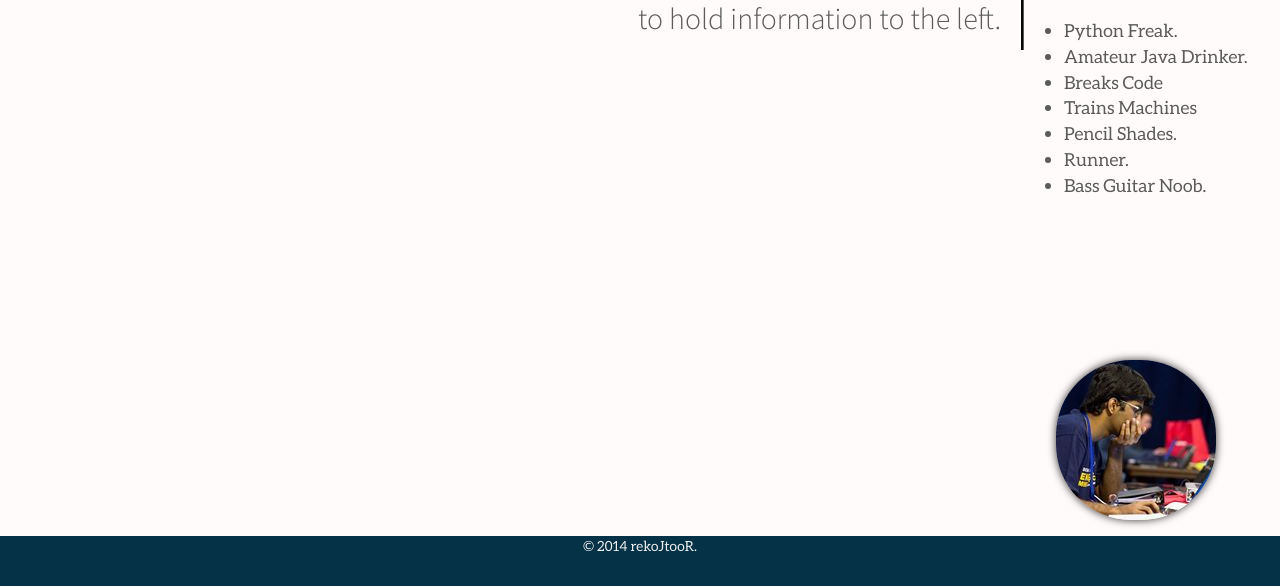
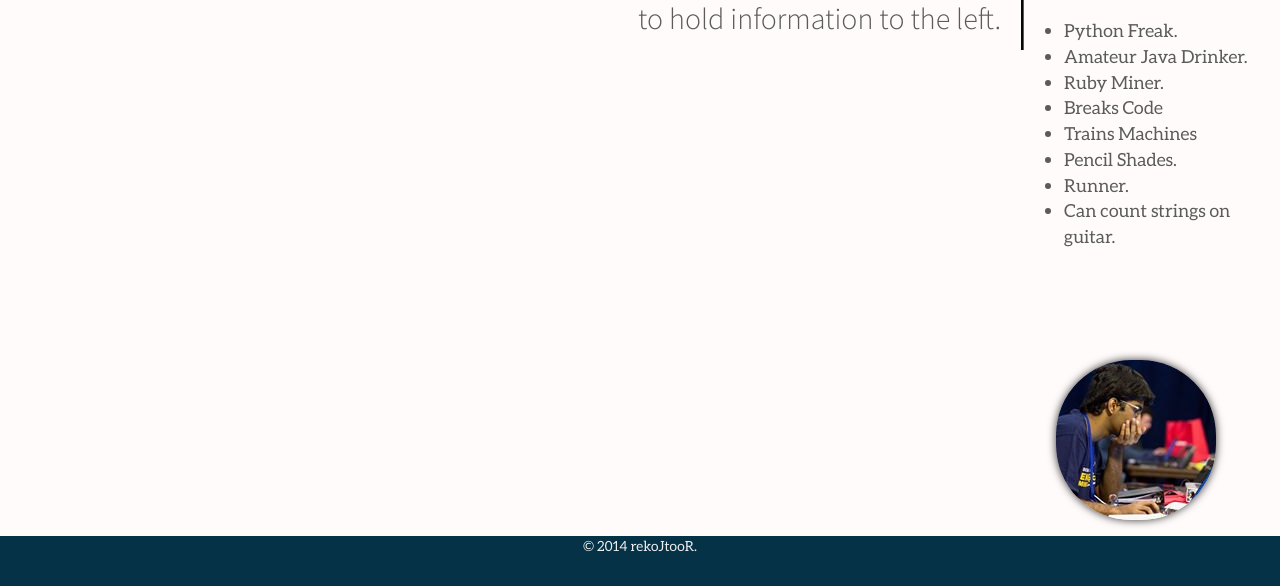
Before and after one commit to nave91/persona, a plain HTML site: page index.html in a window 1280 px wide. Shown: the part 214-800 px from the top of the page. Drawn offline with Linux system fonts and the light colour scheme.

Commit message:
side more

```diff
--- a/index.html
+++ b/index.html
@@ -26,11 +26,12 @@
             <wrap><ul>
                 <li>Python Freak.</li>
                 <li>Amateur Java Drinker.</li>
+                <li>Ruby Miner.</li>
                 <li>Breaks Code</li>
                 <li>Trains Machines</li>
                 <li>Pencil Shades.</li>
                 <li>Runner.</li>
-                <li>Bass Guitar Noob.</li>
+                <li>Can count strings on guitar.</li>
             </ul></wrap>
         </div>
         <div class="footer">
```
